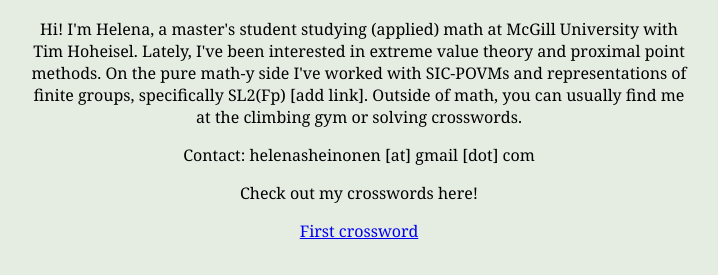
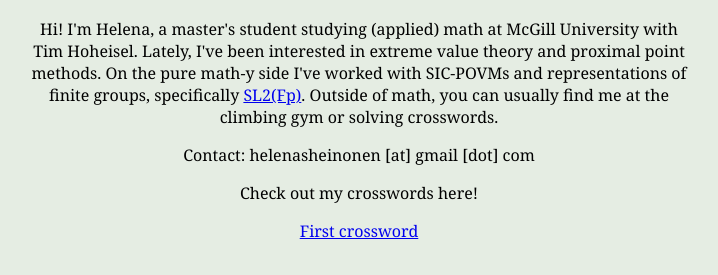
Before and after one commit to helenaheinonen/helenaheinonen.github.io, a plain HTML site: page index.html in a window 1280 px wide. Shown: the part 525-800 px from the top of the page, without its empty margins (281-999 px from the left). Drawn offline with Linux system fonts and the light colour scheme.

Commit message:
added sl2fp

```diff
--- a/index.html
+++ b/index.html
@@ -16,7 +16,7 @@
     <br>
     <img src="./photos/klyde_png.png" alt="My cat, Klyde" width="200">
     <br>
-    <p class="text">Hi! I'm Helena, a master's student studying (applied) math at McGill University with Tim Hoheisel. Lately, I've been interested in extreme value theory and proximal point methods. On the pure math-y side I've worked with SIC-POVMs and representations of finite groups, specifically SL2(Fp) [add link]. Outside of math, you can usually find me at the climbing gym or solving crosswords. </p>
+    <p class="text">Hi! I'm Helena, a master's student studying (applied) math at McGill University with Tim Hoheisel. Lately, I've been interested in extreme value theory and proximal point methods. On the pure math-y side I've worked with SIC-POVMs and representations of finite groups, specifically <a href="./pdfs/Understanding SL2(Fp).pdf">SL2(Fp)</a>. Outside of math, you can usually find me at the climbing gym or solving crosswords. </p>
 
     Contact: helenasheinonen [at] gmail [dot] com
     <br>
```
Also changed, not shown: 1 other file.
